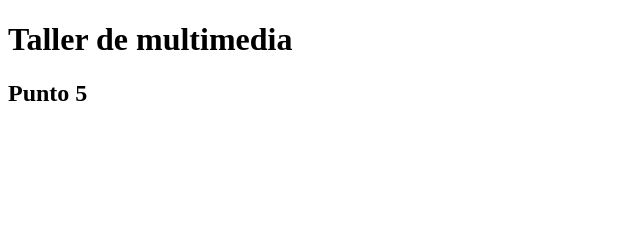
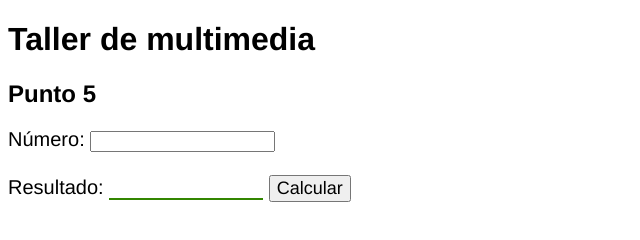
Before and after one commit to decruz97/Ejercicios, a plain HTML site: page Ejercicio 5/index.html in a window 1280 px wide. Shown: the whole page, without its empty margins (0-640 px from the left). Drawn offline with nearby package versions, Linux system fonts and the light colour scheme.

Commit message:
Ejercicio5

```diff
--- a/Ejercicio 5/css/style.css
+++ b/Ejercicio 5/css/style.css
@@ -0,0 +1,25 @@
+.titulo {
+    color: #000;
+    font-family: Helvetica;
+  }
+.subtitulo {
+    color: #000;
+    font-family: Helvetica;
+  }
+
+.texto {
+    font-family: Helvetica;
+    font-size: 20px;
+  }
+.resultado {
+  width:150px;
+  border: none;
+  text-overflow: ellipsis;
+  border-bottom: 2px solid rgb(50, 134, 0);
+  outline: none;
+  }
+
+.calcular{
+  font-family: Helvetica;
+  font-size: 18px;
+}
--- a/Ejercicio 5/index.html
+++ b/Ejercicio 5/index.html
@@ -1,9 +1,28 @@
 <!DOCTYPE html>
+<html>
 <head>
     <meta charset="UTF-8"/>
     <title>Taller de multimedia</title>
+    <link rel="stylesheet" href="css/style.css">
 </head>
     <body>
-        <h1>Taller de multimedia</h1>
-        <h2>Punto 5</h2>
+        <h1 class="titulo">Taller de multimedia</h1>
+        <h2 class="subtitulo">Punto 5</h2>
+        <form id="calcu" name="form2">
+            <div class="texto">
+            <label>Número:</label>
+            <input type="number" id="num"></input>
+            <br>
+            <br>
+            <label>Resultado:</label>
+            <input type="text" id="res" class="resultado" >
+            <button type="submit" class="calcular">Calcular</button>
+        </div>
+
+
+          </form>
+
+          <script src="https://ajax.googleapis.com/ajax/libs/jquery/3.6.0/jquery.min.js"></script>
+          <script src="js/jquery.js"></script>
     </body>
+    </html>
--- a/Ejercicio 5/js/jquery.js
+++ b/Ejercicio 5/js/jquery.js
@@ -0,0 +1,20 @@
+function ParImpar(num) {
+    if ( num==0 ){
+      $("#res").val("");
+    } if (num % 2 == 0 ){
+       $("#res").val("Es Par");
+       $('#res').css('color', 'orange');
+    } else   {
+      $("#res").val("Es Impar");
+      $('#res').css('color', 'blue');
+    }  if (num < 0){
+      alert("No se aceptan números negativos");
+    }
+  }
+
+  $("#calcu").submit((ev) => {
+    ev.preventDefault();
+    let num = $("#num").val();
+    let resultado = ParImpar(num);
+    $("#resultado").val = resultado;
+  });
```
